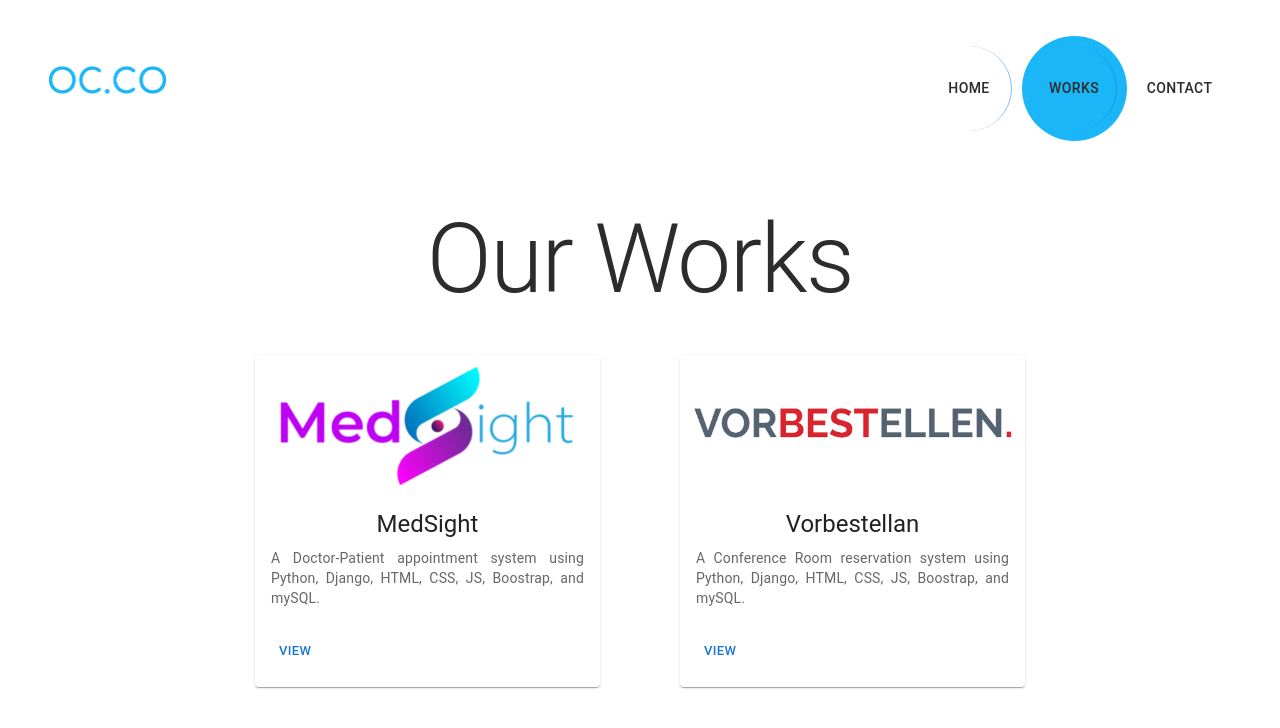
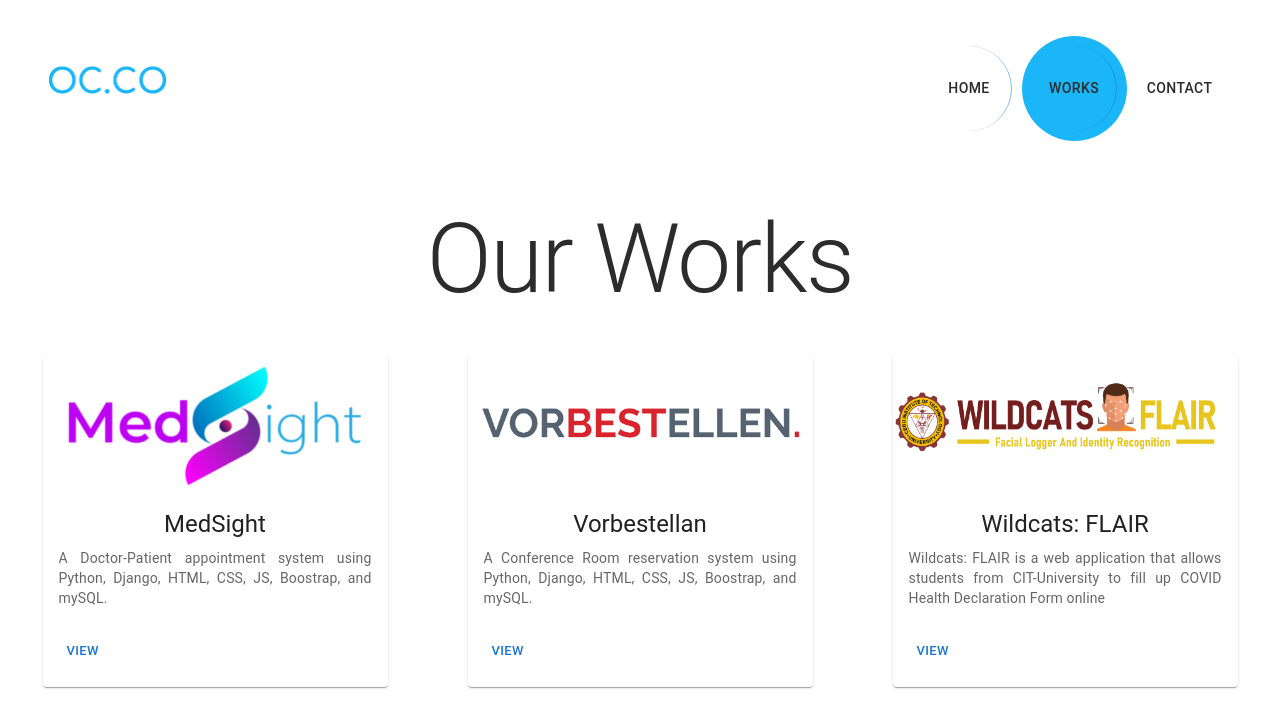
Before and after one commit to McwayneOtsuki17/CSIT340-ReactApp, a React (Create React App) app: page /works in a window 1280 px wide. Shown: the top 728 px of the page. Built offline with nearby package versions, Linux system fonts and the light colour scheme.

Commit message:
our works-content

```diff
--- a/src/pages/Works.tsx
+++ b/src/pages/Works.tsx
@@ -42,6 +42,20 @@ export default function Works() {
                                 </a>
                             </CardActions>
                         </Card>
+                        <Card sx={{ maxWidth: 345, m: 5 }}>
+                            <CardMedia  component="img" width="140" image="/images/wildcats flair logo.png" />
+                            <CardContent>
+                                <Typography gutterBottom variant="h5" component="div">Wildcats: FLAIR</Typography>
+                                <Typography variant="body2" color="text.secondary" align="justify">
+                                    Wildcats: FLAIR is a web application that allows students from CIT-University to fill up COVID Health Declaration Form online
+                                </Typography>
+                            </CardContent>
+                            <CardActions>
+                                <a className="Links" href="https://github.com/McwayneOtsuki17/Vorbestellan" target="_blank">
+                                    <Button size="small" sx={{ marginTop: -1, p: 2 }}>View</Button>
+                                </a>
+                            </CardActions>
+                        </Card>
                     </Grid>
                 </Grid>
             </Box>
```
Also changed, not shown: public/images/wildcats flair logo.png (added), 1 other file (tests, documents, lock files or other folders).
